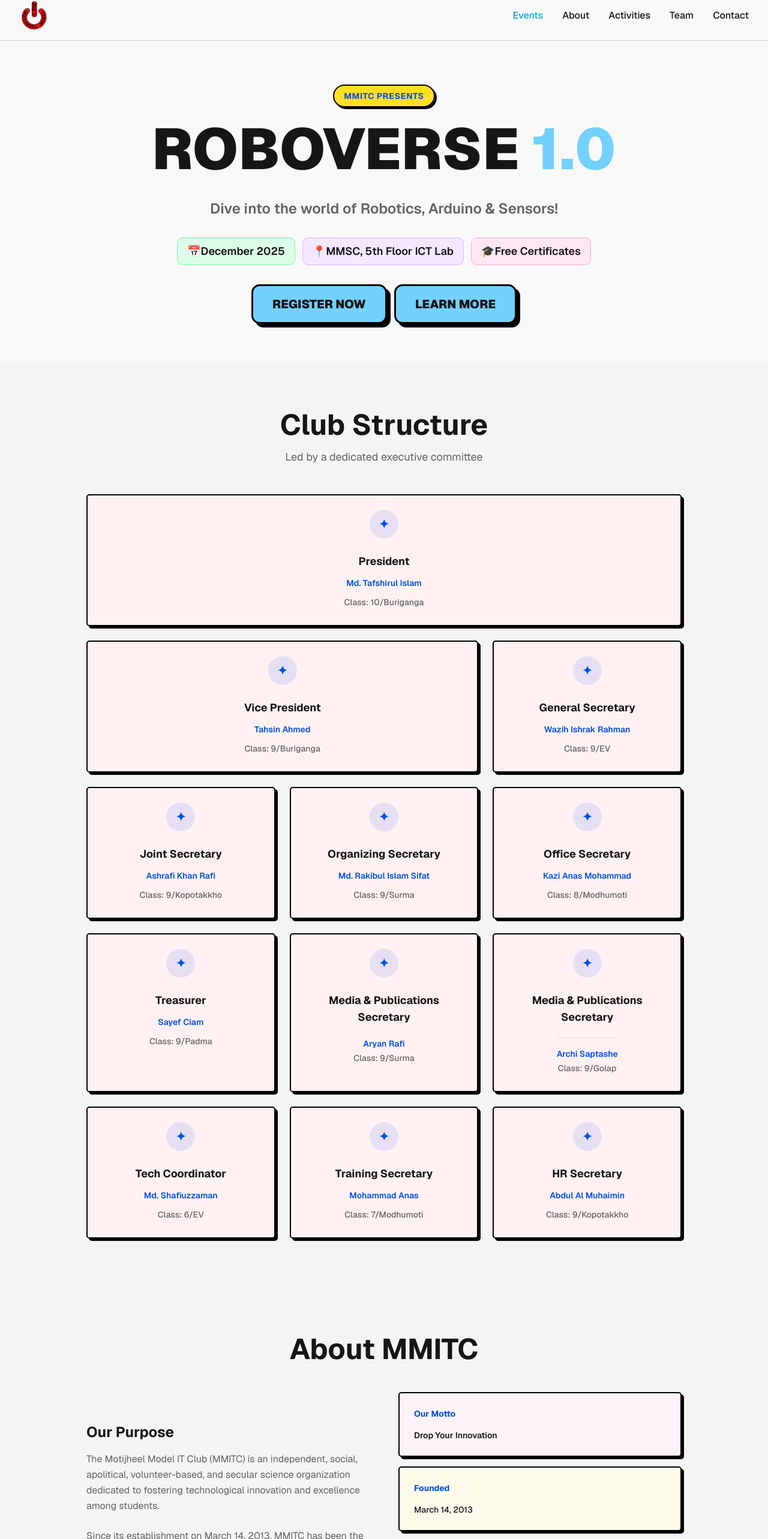
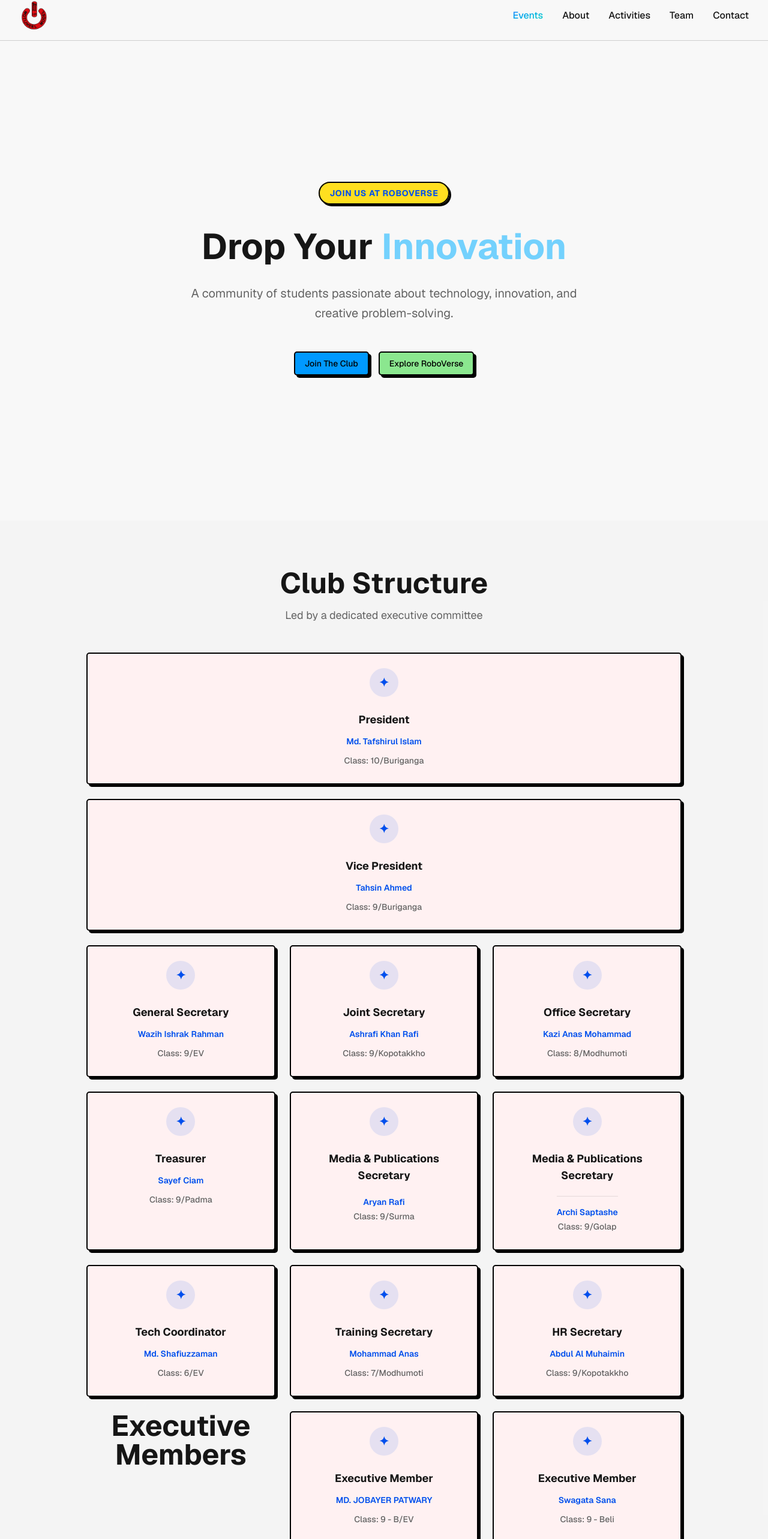
Before and after one commit to shafisma/it-club-website, a Next.js app: page / in a window 1280 px wide. Shown: the part 15-2581 px from the top of the page at 60% size. Built offline with nearby package versions, Linux system fonts and the light colour scheme.

Commit message:
Add executive members and remove the organizing sec

```diff
--- a/app/page.tsx
+++ b/app/page.tsx
@@ -1,16 +1,16 @@
 import Header from "@/components/header"
 import Hero from "@/components/hero"
 import About from "@/components/about"
-import Activities from "@/components/activities"
 import Team from "@/components/team"
 import CTA from "@/components/cta"
 import Contact from "@/components/contact"
 import RoboverseHero from "@/components/roboverse"
+
 export default function Home() {
   return (
     <main className="min-h-screen bg-background">
       <Header />
-      <RoboverseHero />
+      <Hero />
       <Team />
       <About />
       <Contact />
--- a/components/cards/team/OrganizingSecretary.tsx
+++ /dev/null
@@ -1,12 +0,0 @@
-export default function OrganizingSecretary() {
-  return (
-    <div className="flex flex-col items-center gap-2 p-6 bg-rose-50 border-2 border-black rounded-[5px] text-sm font-medium text-black shadow-[4px_4px_0px_0px_black] transition-all hover:translate-x-[4px] hover:translate-y-[4px] hover:shadow-none text-center">
-      <div className="w-12 h-12 mx-auto mb-4 bg-accent/10 rounded-full flex items-center justify-center">
-        <span className="text-xl font-bold text-accent">✦</span>
-      </div>
-      <h3 className="text-lg font-bold text-foreground mb-1">Organizing Secretary</h3>
-      <p className="text-accent font-semibold text-sm mb-1">Md. Rakibul Islam Sifat</p>
-      <p className="text-muted-foreground text-sm mb-1">Class: 9/Surma</p>
-    </div>
-  )
-}
--- a/components/cards/team/VicePresident.tsx
+++ b/components/cards/team/VicePresident.tsx
@@ -1,6 +1,6 @@
 export default function VicePresident() {
   return (
-  <div className="flex flex-col lg:col-span-2 items-center gap-2 p-6 bg-rose-50 border-2 border-black rounded-[5px] text-sm font-medium text-black shadow-[4px_4px_0px_0px_black] transition-all hover:translate-x-[4px] hover:translate-y-[4px] hover:shadow-none text-center">
+  <div className="flex flex-col lg:col-span-3 items-center gap-2 p-6 bg-rose-50 border-2 border-black rounded-[5px] text-sm font-medium text-black shadow-[4px_4px_0px_0px_black] transition-all hover:translate-x-[4px] hover:translate-y-[4px] hover:shadow-none text-center">
       <div className="w-12 h-12 mx-auto mb-4 bg-accent/10 rounded-full flex items-center justify-center">
         <span className="text-xl font-bold text-accent">✦</span>
       </div>
--- a/components/header.tsx
+++ b/components/header.tsx
@@ -40,7 +40,7 @@ export default function Header() {
         </Link>
 
         <div className="flex items-center gap-8">
-          <a href="/events" onClick={(e) => handleNavClick(e, "events")} className="text-transparent bg-linear-to-br from-blue-500 to-teal-400 bg-clip-text hover:text-accent font-medium transition duration-200">
+          <a href="/events" className="text-transparent bg-linear-to-br from-blue-500 to-teal-400 bg-clip-text hover:text-accent font-medium transition duration-200">
             Events
           </a>
           <a href="#about" onClick={(e) => handleNavClick(e, "about")} className="text-foreground hover:text-accent font-medium transition duration-200">
--- a/components/hero.tsx
+++ b/components/hero.tsx
@@ -5,7 +5,7 @@ export default function Hero() {
         <div className="mb-10">
           <a href="/events" target="_blank" rel="noopener noreferrer">
           <span className="text-sm font-bold text-accent uppercase tracking-wider px-4 py-2 rounded-full border-2 border-black bg-yellow-300 shadow-[3px_3px_0px_0px_black]">
-             Join us at RoboVerse (Limited Seats!!!)
+             Join us at RoboVerse
           </span></a>
         </div>
 
--- a/components/team.tsx
+++ b/components/team.tsx
@@ -2,7 +2,6 @@ import President from "./cards/team/President"
 import VicePresident from "./cards/team/VicePresident"
 import GeneralSecretary from "./cards/team/GeneralSecretary"
 import JointSecretary from "./cards/team/JointSecretary"
-import OrganizingSecretary from "./cards/team/OrganizingSecretary"
 import OfficeSecretary from "./cards/team/OfficeSecretary"
 import Treasurer from "./cards/team/Treasurer"
 import MediaPublicationsSecretary from "./cards/team/MediaPublicationsSecretary"
@@ -23,7 +22,6 @@ export default function Team() {
           <VicePresident />
           <GeneralSecretary />
           <JointSecretary />
-          <OrganizingSecretary />
           <OfficeSecretary />
           <Treasurer />
           <MediaPublicationsSecretary />
@@ -31,6 +29,23 @@ export default function Team() {
           <TechCoordinator />
           <TrainingSecretary />
           <HRSecretary />
+          <h1 className="text-3xl md:text-5xl font-bold mb-4 text-center text-foreground">Executive Members</h1>
+            <div className="flex flex-col items-center gap-2 p-6 bg-rose-50 border-2 border-black rounded-[5px] text-sm font-medium text-black shadow-[4px_4px_0px_0px_black] transition-all hover:translate-x-[4px] hover:translate-y-[4px] hover:shadow-none text-center">
+                <div className="w-12 h-12 mx-auto mb-4 bg-accent/10 rounded-full flex items-center justify-center">
+                  <span className="text-xl font-bold text-accent">✦</span>
+                </div>
+                <h3 className="text-lg font-bold text-foreground mb-1">Executive Member</h3>
+                <p className="text-accent font-semibold text-sm mb-1">MD. JOBAYER PATWARY</p>
+                <p className="text-muted-foreground text-sm mb-1">Class: 9 - B/EV</p>
+              </div>
+                <div className="flex flex-col items-center gap-2 p-6 bg-rose-50 border-2 border-black rounded-[5px] text-sm font-medium text-black shadow-[4px_4px_0px_0px_black] transition-all hover:translate-x-[4px] hover:translate-y-[4px] hover:shadow-none text-center">
+                <div className="w-12 h-12 mx-auto mb-4 bg-accent/10 rounded-full flex items-center justify-center">
+                  <span className="text-xl font-bold text-accent">✦</span>
+                </div>
+                <h3 className="text-lg font-bold text-foreground mb-1">Executive Member</h3>
+                <p className="text-accent font-semibold text-sm mb-1">Swagata Sana</p>
+                <p className="text-muted-foreground text-sm mb-1">Class: 9 - Beli</p>
+              </div>
         </div>
       </div>
     </section>
--- a/package.json
+++ b/package.json
@@ -49,11 +49,9 @@
     "input-otp": "1.4.1",
     "leaflet": "^1.9.4",
     "lucide-react": "^0.454.0",
-    "maplibre-gl": "^5.12.0",
     "motion": "^12.23.24",
     "next": "^14.2.33",
     "next-themes": "^0.4.6",
-    "radar-sdk-js": "^4.5.8",
     "react": "18.3.1",
     "react-day-picker": "9.8.0",
     "react-dom": "18.3.1",
```
